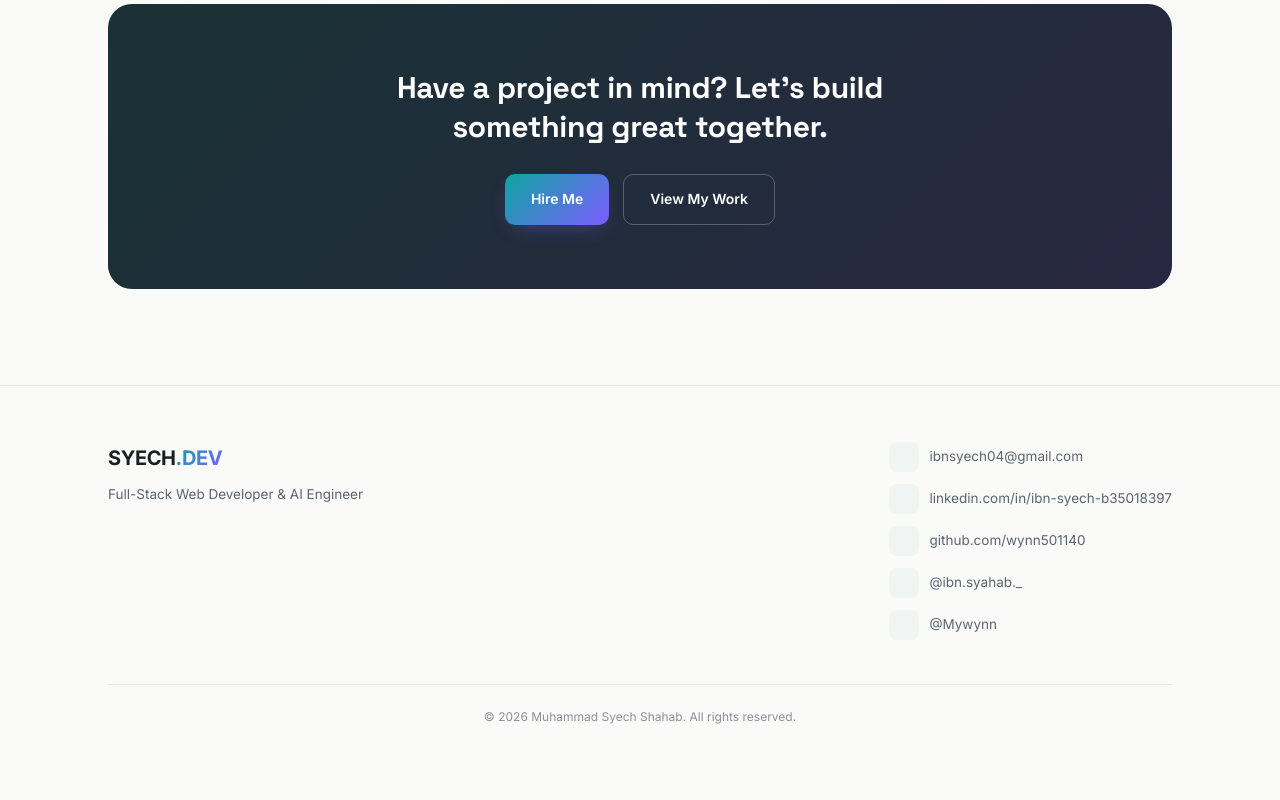
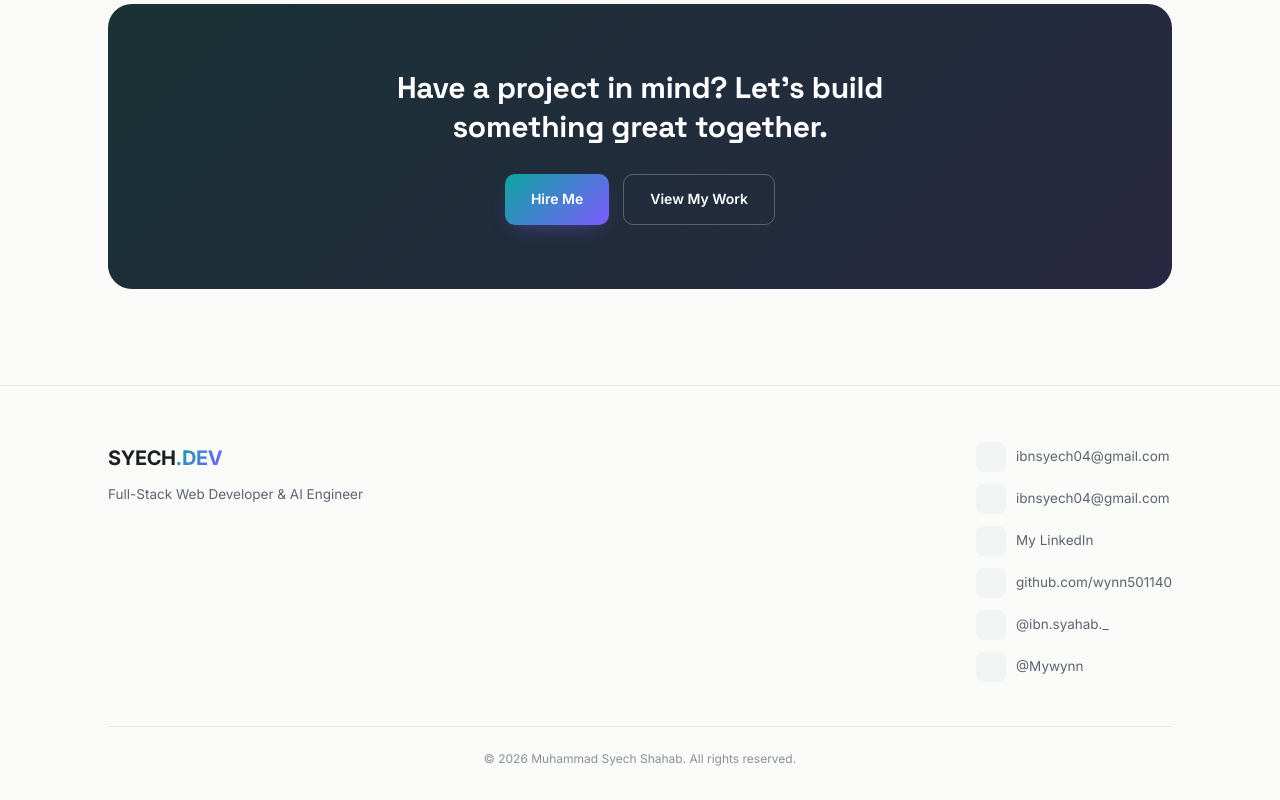
Before and after one commit to wynn501140/portofolio, a Next.js app: page / in a window 1280 px wide. Shown: the part 1256-2056 px from the top of the page. Before the commit the page ends 2014 px from the top, so only its background shows below. Built offline with nearby package versions, Linux system fonts and the light colour scheme.

Commit message:
update fotter

```diff
--- a/components/Footer.js
+++ b/components/Footer.js
@@ -12,11 +12,14 @@ export default function Footer() {
 
           <div className="footer-contacts">
             <div className="contact-row">
+              <span className="ico"> </span> ibnsyech04@gmail.com
+            </div>
+            <a href="/contact" target="_blank" rel="noopener noreferrer" className="contact-row">
               <span className="ico"></span> ibnsyech04@gmail.com
-            </div>
-            <div className="contact-row">
-              <span className="ico"></span> linkedin.com/in/ibn-syech-b35018397
-            </div>
+            </a>
+            <a href="linkedin.com/in/ibn-syech-b35018397" target="_blank" rel="noopener noreferrer" className="contact-row">
+              <span className="ico"></span> My LinkedIn
+            </a>
             <a href="https://github.com/wynn501140" target="_blank" rel="noopener noreferrer" className="contact-row">
               <span className="ico"></span> github.com/wynn501140
             </a>
```
